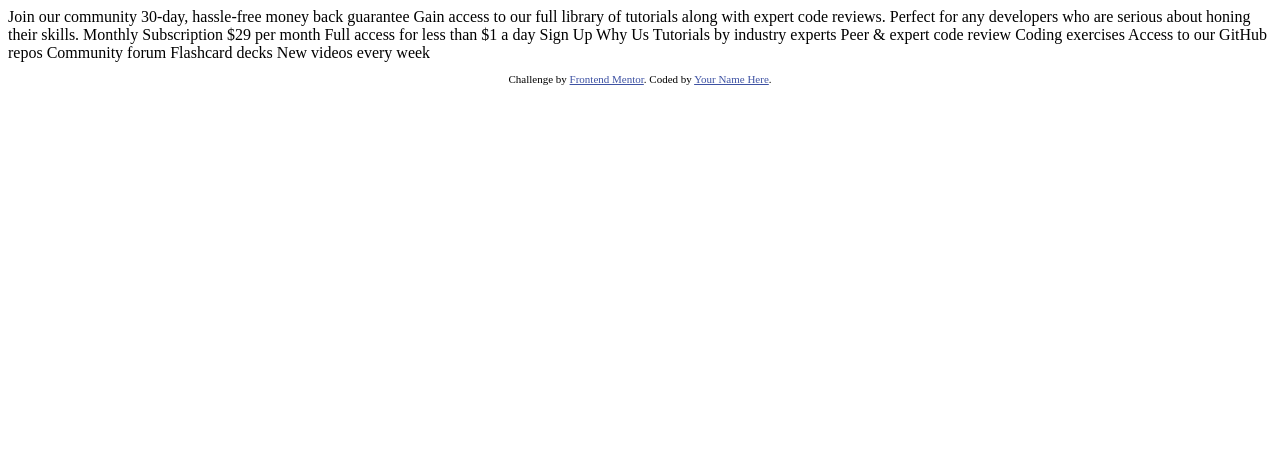
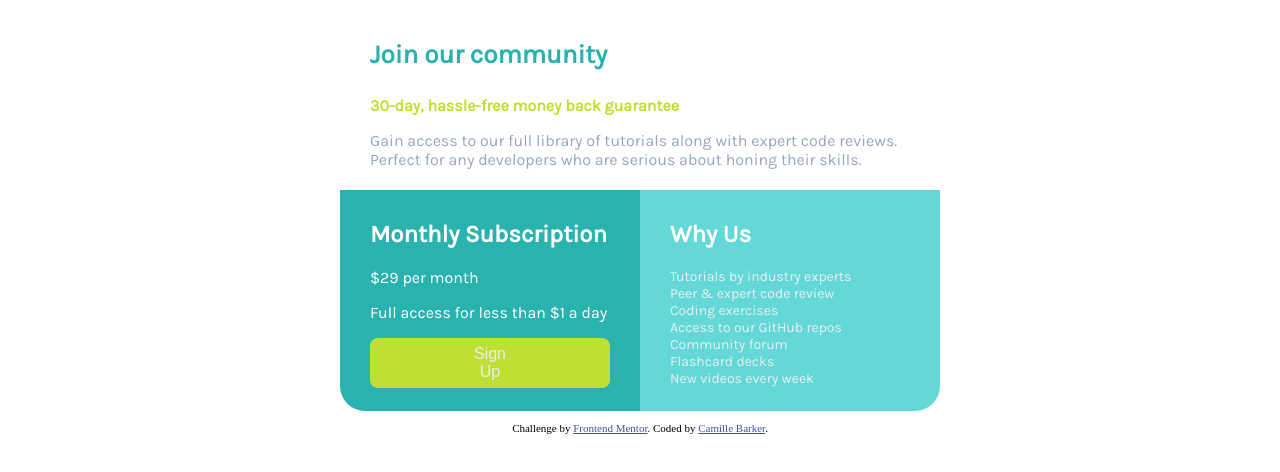
Before and after one commit to camillebarker/single-price-grid-component, a plain HTML site: page index.html in a window 1280 px wide. Drawn offline with Linux system fonts and the light colour scheme.

Commit message:
rough draft

```diff
--- a/index.html
+++ b/index.html
@@ -7,6 +7,10 @@
   <link rel="icon" type="image/png" sizes="32x32" href="./images/favicon-32x32.png">
 
   <title>Frontend Mentor | Single Price Grid Component</title>
+  <link rel="stylesheet" href="style.css" />
+  <link rel="preconnect" href="https://fonts.googleapis.com">
+  <link rel="preconnect" href="https://fonts.gstatic.com" crossorigin>
+  <link href="https://fonts.googleapis.com/css2?family=Karla&display=swap" rel="stylesheet">
 
   <!-- Feel free to remove these styles or customise in your own stylesheet 👍 -->
   <style>
@@ -15,35 +19,45 @@
   </style>
 </head>
 <body>
-  Join our community
 
-  30-day, hassle-free money back guarantee
+  <section class="main">
+    <section class="top">
+      <h1>Join our community</h1>
+      <h2>30-day, hassle-free money back guarantee</h2>
 
-  Gain access to our full library of tutorials along with expert code reviews.
-  Perfect for any developers who are serious about honing their skills.
+      <p>Gain access to our full library of tutorials along with expert code reviews.
+        <br>Perfect for any developers who are serious about honing their skills.</p>
+    </section>
 
-  Monthly Subscription
+    <section class = "bottom">
+      <section class="left">
+        <h2>Monthly Subscription</h2>
 
-  &dollar;29 per month
+        <p>&dollar;29 per month</p>
 
-  Full access for less than &dollar;1 a day
+        <p>Full access for less than &dollar;1 a day</p>
 
-  Sign Up
-
-  Why Us
-
-  Tutorials by industry experts
-  Peer &amp; expert code review
-  Coding exercises
-  Access to our GitHub repos
-  Community forum
-  Flashcard decks
-  New videos every week
+        <button class="join">Sign Up</button>
+      </section>
+      <section class="right">
+        <h2>Why Us</h2>
+        <ul style="list-style-type:none;">
+          <li>Tutorials by industry experts</li>
+          <li>Peer &amp; expert code review</li>
+          <li>Coding exercises</li>
+          <li>Access to our GitHub repos</li>
+          <li>Community forum</li>
+          <li>Flashcard decks</li>
+          <li>New videos every week</li>
+        </ul>
+    </section>
+   </section>
+  </section>
 
   <footer>
     <p class="attribution">
       Challenge by <a href="https://www.frontendmentor.io?ref=challenge" target="_blank">Frontend Mentor</a>.
-      Coded by <a href="#">Your Name Here</a>.
+      Coded by <a href="#">Camille Barker</a>.
     </p>
   </footer>
 </body>
--- /dev/null
+++ b/style.css
@@ -0,0 +1,60 @@
+.main {
+    font-family: 'Karla', sans-serif;
+    color: white;
+    width: 600px;
+    margin-left: auto;
+    margin-right: auto;
+    font-size: 16px;
+    border-radius: 25px;
+}
+
+.top h1 {
+    font-size: 26px;
+    color: hsl(179, 62%, 43%)
+}
+
+.top h2 {
+    font-size: 16px;
+    color: hsl(71, 73%, 54%);
+}
+
+.top {
+    color: hsl(218, 22%, 67%);
+    padding: 5px 30px;
+}
+
+.bottom {
+    display: grid;
+    grid-template-columns: 1fr 1fr;
+}
+
+.left {
+    background-color: hsl(179, 62%, 43%);
+    padding: 10px 30px;
+    border-bottom-left-radius: 25px;
+}
+
+button  {
+    border-radius: 8px;
+    background-color: hsl(71, 73%, 54%);
+    text-align: center;
+    /* padding: 15px 100px; */
+    padding: 3% 40%;
+    font-size: 16px;
+    color:hsl(204, 43%, 93%);
+    border: none;
+
+}
+
+.right {
+    background-color: hsl(179, 60%, 62%);
+    padding: 10px 30px;
+    border-bottom-right-radius: 25px;
+}
+
+ul {
+    color:hsl(204, 43%, 93%);
+    font-size: 14px;
+    list-style-type: none;
+    padding-left: 0;
+}
```
